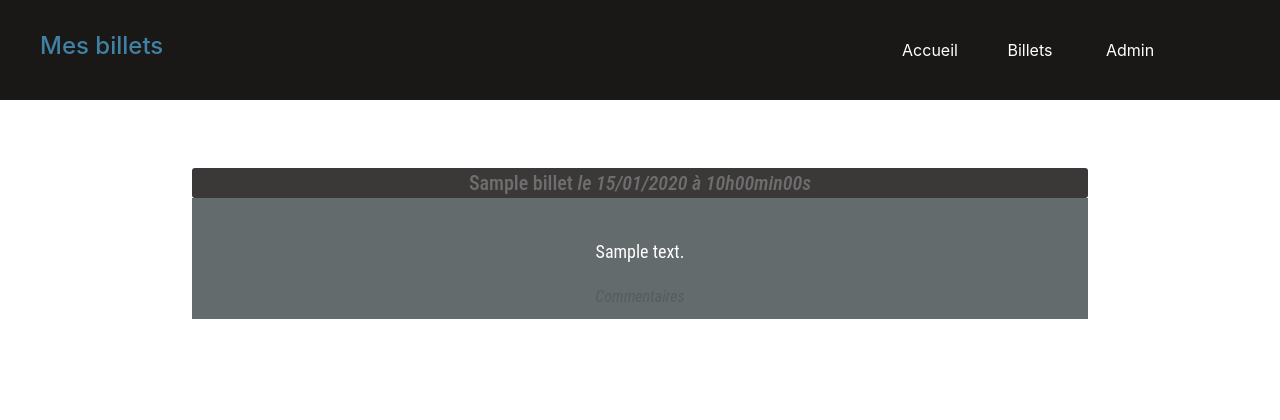
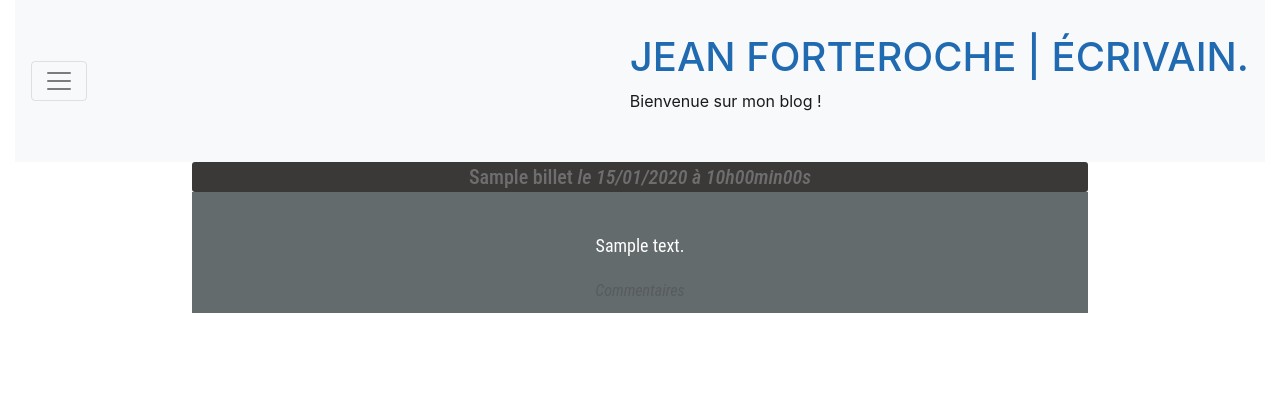
Before and after one commit to Montagne253/P4-Blog, a PHP site: page /billetById.php?billet=1 in a window 1280 px wide. Shown: the top 420 px of the page. Run offline with PHP 8.4, Linux system fonts and the light colour scheme; tables that the repository leaves empty or names only in its code hold one stand-in row (values such as "Sample post"); some libraries are stand-ins or nearby versions.

Commit message:
Affichage du billet en entier / Nouvelle NAV Bar

```diff
--- a/billetById.php
+++ b/billetById.php
@@ -35,34 +35,30 @@ $req->execute(array($_GET['billet']));
 
 </head>
 <body>
-<header class="header">
-        <div class="header__element">
-        <div class="title">
-        <h4 style="text-align: center">Mes billets</h4>
+<header >
+    <div class="container-fluid">
 
-        </div>
-            <nav class="navigation">
-                <ul class="navigation__menu--header">
-                    <li class="navigation__menu__id--header">
-                        <a class="navigation__link" href="index.php">Accueil</a>
-                    </li>
-                    <li class="navigation__menu__id--header">
-                        <a class="navigation__link" href="billet.php">Billets</a>
-                    </li>
-                    <li class="navigation__menu__id--header">
-                            <a class="navigation__link" href="connexion.php">Admin</a>
-                    </li>
-                </ul>
-            </nav>
-        </div>
+            <div class="pos-f-t">
+                <div class="collapse" id="navbarToggleExternalContent">
+                <a class="navbar-brand" href="billet.php">Mes billets</a>
+                </div>
+                <div class="collapse" id="navbarToggleExternalContent">
+                <a class="navbar-brand" href="index.php">HOME</a>
+                </div>
+                <nav class="navbar navbar-light bg-light">
+                    <button class="navbar-toggler" type="button" data-toggle="collapse" data-target="#navbarToggleExternalContent" aria-controls="navbarToggleExternalContent" aria-expanded="false" aria-label="Toggle navigation">
+                    <span class="navbar-toggler-icon"></span>
+                    </button>
+                    <div class="title">
+                        <h1 >JEAN FORTEROCHE | ÉCRIVAIN.</h1>
+                        <p>Bienvenue sur mon blog !</p>
+                    </div>
+                </nav>
+            </div>
+    </div>
+
 </header>
-<br>
-<br>
-<br>
-<br>
-<br>
-<br>
-<br>
+
 <div class="news">
     <h3>
 
```
